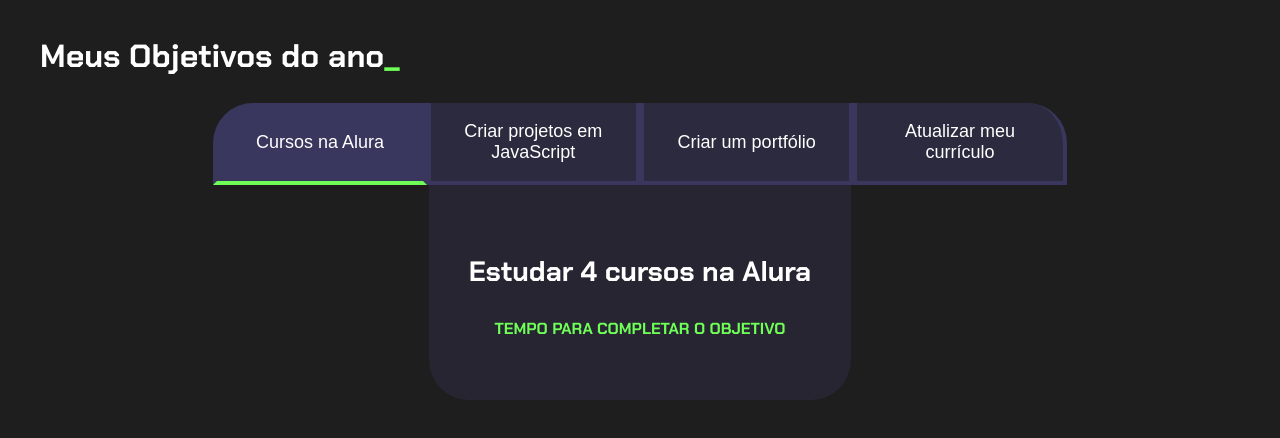
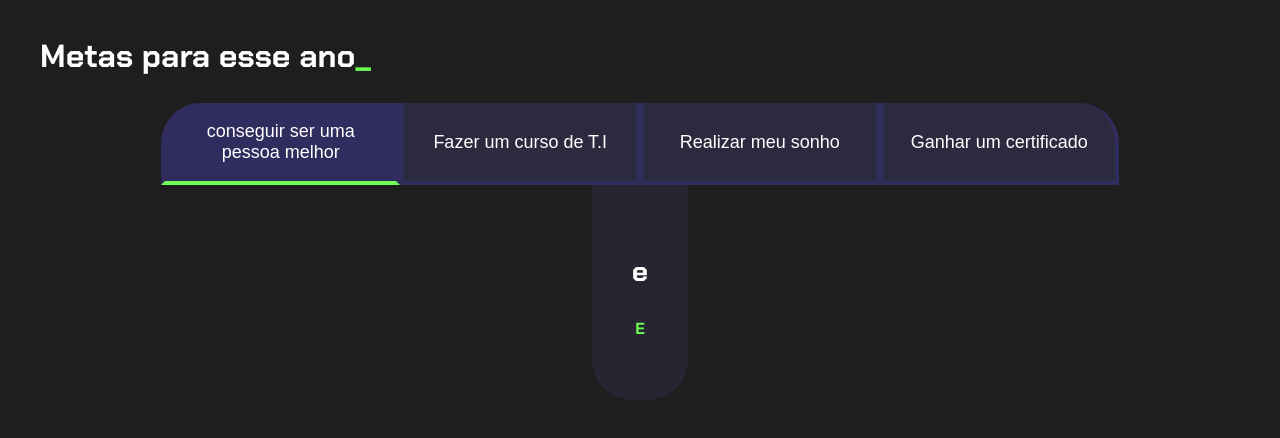
Before and after one commit to SULISTA24537596/dengue, a plain HTML site: page index.html in a window 1280 px wide. Drawn offline with Linux system fonts and the light colour scheme.

Commit message:
Add files via upload

```diff
--- a/index.html
+++ b/index.html
@@ -3,7 +3,7 @@
 <head>
   <meta charset="UTF-8">
   <meta name="viewport" content="width=device-width, initial-scale=1.0">
-  <title>Meus objetivos do ano</title>
+  <title>nada em mente</title>
   <link rel="stylesheet" href="style.css">
 </head>
 <body>
@@ -11,25 +11,33 @@
 </body>
 </html>
 <body>
+  <html lang="pt-br">
+    <head>
+      <meta charset="UTF-8">
+      <meta name="viewport" content="width=device-width, initial-scale=1.0">
+      <title>Metas para esse ano</title>
+      <link rel="stylesheet" href="styles.css">
+    </head>
+    <body>
       <section class="conteudo-principal">
-      <h2 class="titulo-principal">Meus Objetivos do ano<span>_</span></h2>
+        <h2 class="titulo-principal">Metas para esse ano<span>_</span></h2>
         <div class="botoes">
-        <button class="botao ativo">Cursos na Alura</button>
-        <button class="botao">Criar projetos em JavaScript</button>
-        <button class="botao">Criar um portfólio</button>
-        <button class="botao">Atualizar meu currículo</button>
+          <button class="botao ativo">conseguir ser uma pessoa melhor</button>
+          <button class="botao">Fazer um curso de T.I</button>
+          <button class="botao">Realizar meu sonho</button>
+          <button class="botao">Ganhar um certificado</button>
         </div>
         <div class="abas-textos">
           <div class="aba-conteudo ativo">
-            <h3 class="aba-conteudo-titulo-principal">Estudar 4 cursos na Alura</h3>
+            <h3 class="aba-conteudo-titulo-principal">e</h3>
+            <h4 class="aba-conteudo-titulo-secundario">e</h4>
+          </div>
+          <div class="aba-conteudo">
+            <h3 class="aba-conteudo-titulo-principal">Fazer um curso de programação</h3>
             <h4 class="aba-conteudo-titulo-secundario">Tempo para completar o objetivo</h4>
           </div>
           <div class="aba-conteudo">
-            <h3 class="aba-conteudo-titulo-principal">Criar 5 projetos em JavaScript</h3>
-            <h4 class="aba-conteudo-titulo-secundario">Tempo para completar o objetivo</h4>
-        </div>
-        <div class="aba-conteudo">
-            <h3 class="aba-conteudo-titulo-principal">Criar um portfolio com os meus 3 melhores projetos</h3>
+            <h3 class="aba-conteudo-titulo-principal">Criar um portfólio com os meus 3 melhores projetos</h3>
             <h4 class="aba-conteudo-titulo-secundario">Tempo para completar o objetivo</h4>
           </div>
           <div class="aba-conteudo">
@@ -37,7 +45,6 @@
             <h4 class="aba-conteudo-titulo-secundario">Tempo para completar o objetivo</h4>
           </div>
         </div>
-</div>
       </section>
       <script src="main.js"></script>
     </body>
--- a/style.css
+++ b/style.css
@@ -4,7 +4,7 @@
   --cor-de-fundo: #1E1E1E;
   --verde: #6FFF57;
   --branco: #FFFFFF;
-  --botao-ativo: #3A375E;
+  --botao-ativo: #302c5e;
   --botao-inativo: rgba(58, 55, 94, 0.5);
   --texto-fundo: rgba(58, 55, 94, 0.3);
 }
```
Lines whose indentation alone changed are shown as unchanged.
